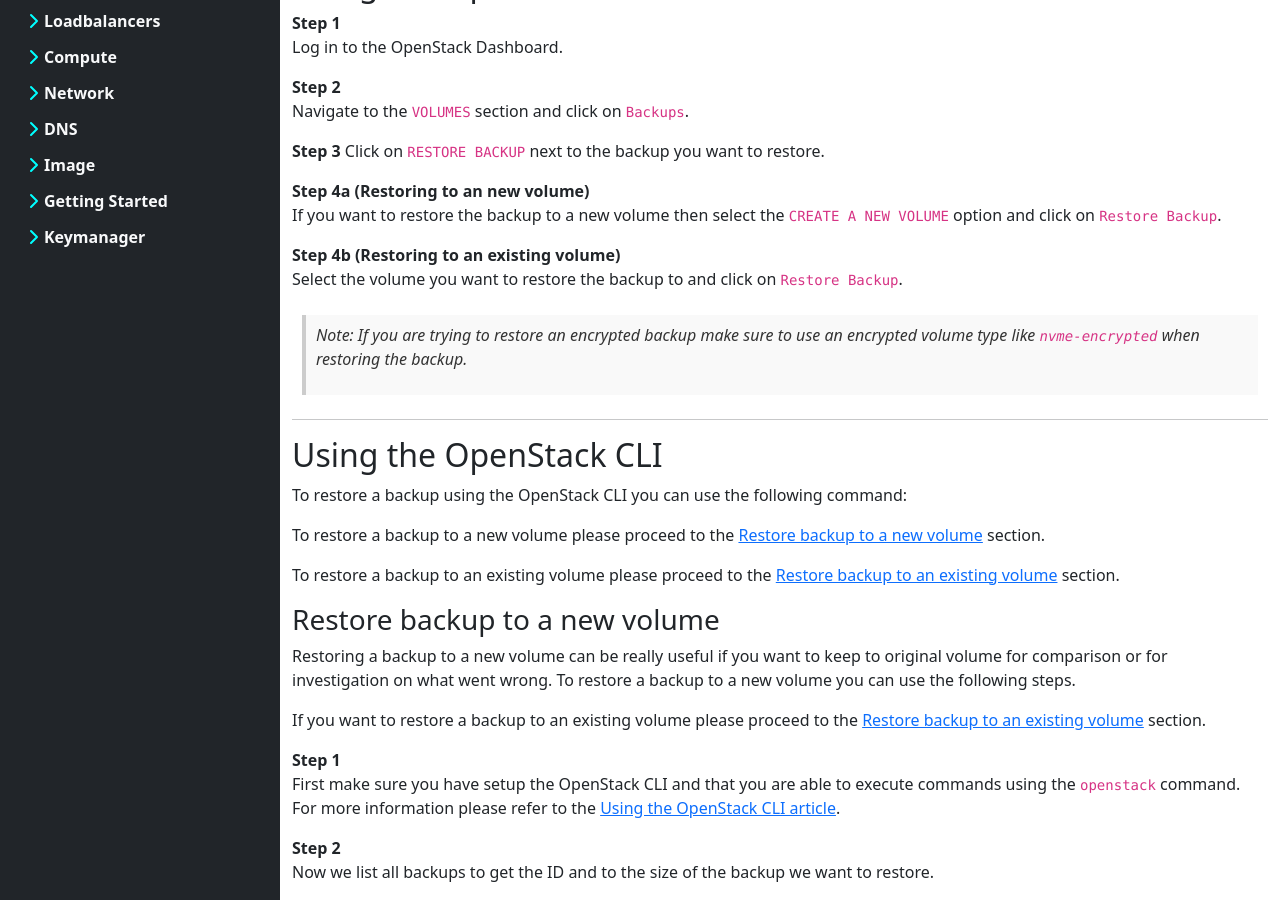
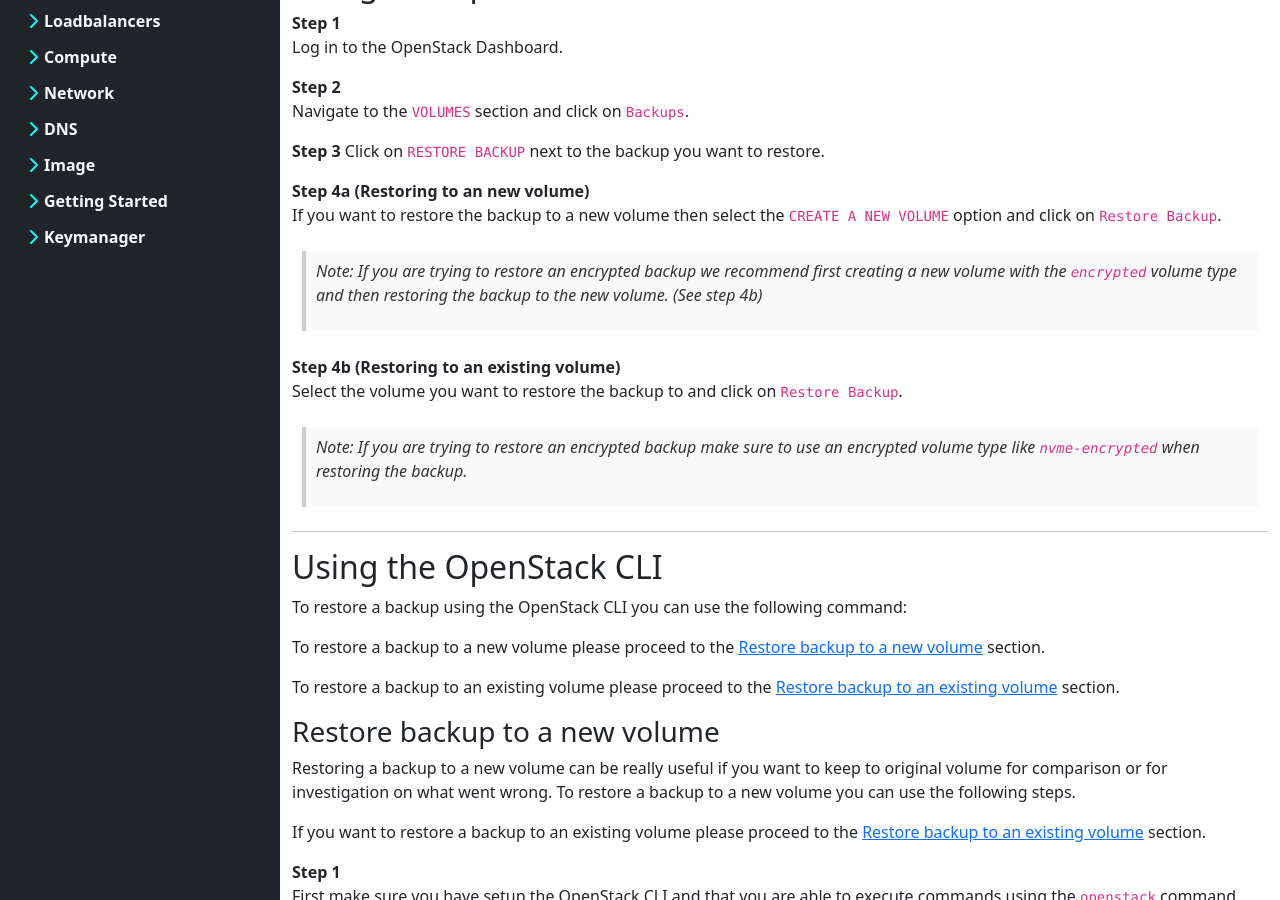
Before and after one commit to bkranendonk/OpenStack-Docs, a Jekyll site: the page built from _posts/volume/2023-03-06-restore-volume-backup.md, in a window 1280 px wide and 900 px high, scrolled down 355 px. Built offline with Jekyll 4.4.1, drawn with Linux system fonts in a browser that asks for light colours.

Commit message:
Add note about restoring via horizon

```diff
--- a/_posts/volume/2023-03-06-restore-volume-backup.md
+++ b/_posts/volume/2023-03-06-restore-volume-backup.md
@@ -31,6 +31,10 @@
 **Step 4a (Restoring to an new volume)**
 If you want to restore the backup to a new volume then select the
 `CREATE A NEW VOLUME` option and click on `Restore Backup`.
+
+> Note: If you are trying to restore an encrypted backup we recommend first
+> creating a new volume with the `encrypted` volume type and then restoring
+> the backup to the new volume. (See step 4b)
 
 **Step 4b (Restoring to an existing volume)**
 Select the volume you want to restore the backup to and click on `Restore
```
